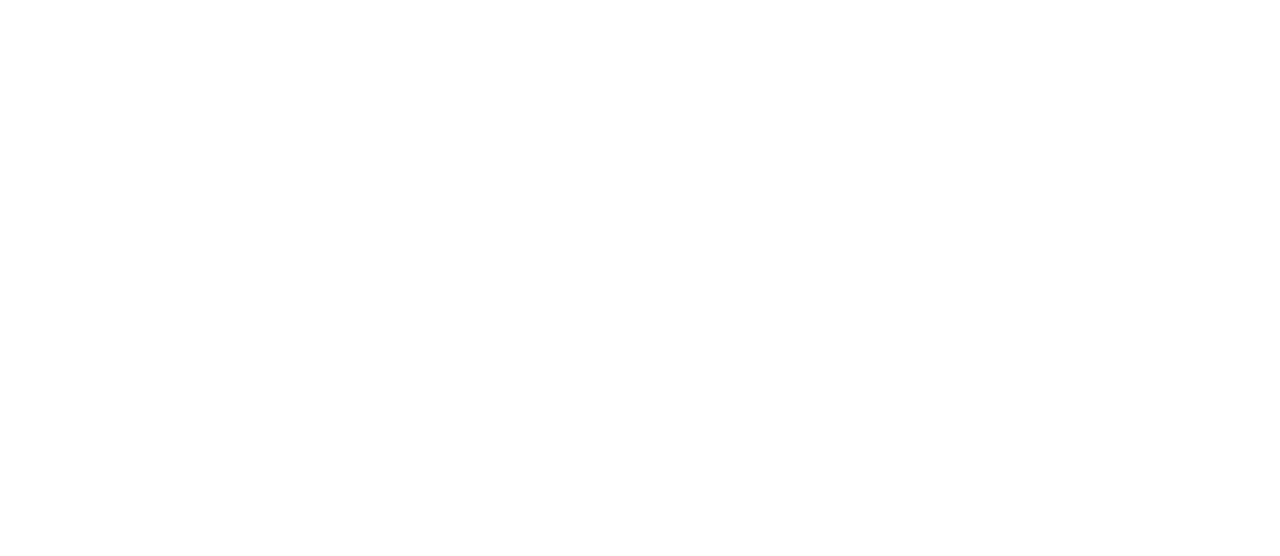
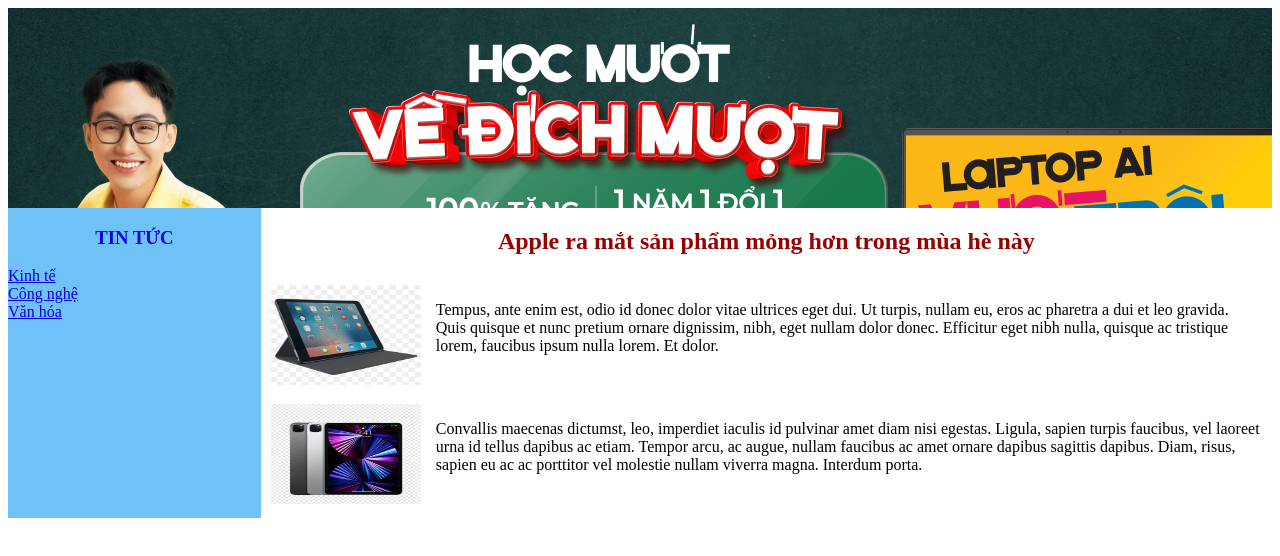
Before and after one commit to codehappyness/thuhanh-html, a plain HTML site: page baitap5.html in a window 1280 px wide. Drawn offline with Linux system fonts and the light colour scheme.

Commit message:
Add baitap5, baitap6

```diff
--- a/baitap5.html
+++ b/baitap5.html
@@ -1,12 +1,61 @@
-<!DOCTYPE html>
+<!doctype html>
 <html lang="en">
   <head>
-    <meta charset="UTF-8">
-    <meta name="viewport" content="width=device-width, initial-scale=1">
+    <meta charset="UTF-8" />
+    <meta name="viewport" content="width=device-width, initial-scale=1" />
     <title>Bài tập 5</title>
   </head>
   <body>
-
-
+    <table border="0" cellspacing="0" cellpadding="0">
+      <tr>
+        <td
+          colspan="2"
+          align="center"
+          background="images/banner.png"
+          width="100%"
+          height="200"
+        ></td>
+      </tr>
+      <tr>
+        <td bgcolor="#6EC2F7" width="20%" valign="top" style="color: blue">
+          <h3 align="center">TIN TỨC</h3>
+          <div align="left">
+            <a href="#">Kinh tế</a><br />
+            <a href="#">Công nghệ</a><br />
+            <a href="#">Văn hóa</a>
+          </div>
+        </td>
+        <td>
+          <h2 align="center">
+            <font color="#990000"
+              >Apple ra mắt sản phẩm mỏng hơn trong mùa hè này</font
+            >
+          </h2>
+          <table width="100%" cellspacing="5px" cellpadding="5px">
+            <!-- iPad -->
+            <tr valign="top">
+              <td align="center">
+                <img src="images/ipad2.png" alt="Ảnh iPad" width="150px" height="100px" />
+              </td>
+              <td>
+                <p>
+Tempus, ante enim est, odio id donec dolor vitae ultrices eget dui. Ut turpis, nullam eu, eros ac pharetra a dui et leo gravida. Quis quisque et nunc pretium ornare dignissim, nibh, eget nullam dolor donec. Efficitur eget nibh nulla, quisque ac tristique lorem, faucibus ipsum nulla lorem. Et dolor.
+                </p>
+              </td>
+            </tr>
+            <tr valign="top">
+              <td align="center">
+                <img src="images/ipad1.png" alt="Ảnh iPad" width="150px" height="100px" />
+              </td>
+              <td>
+                <p>
+Convallis maecenas dictumst, leo, imperdiet iaculis id pulvinar amet diam nisi egestas. Ligula, sapien turpis faucibus, vel laoreet urna id tellus dapibus ac etiam. Tempor arcu, ac augue, nullam faucibus ac amet ornare dapibus sagittis dapibus. Diam, risus, sapien eu ac ac porttitor vel molestie nullam viverra magna. Interdum porta.
+                </p>
+              </td>
+            </tr>
+          </table>
+        </td>
+      </tr>
+    </table>
   </body>
 </html>
```
Also changed, not shown: baitap6.html (added, +63 -0 lines), images/banner.png (added), images/ipad1.png (added), images/ipad2.png (added).
